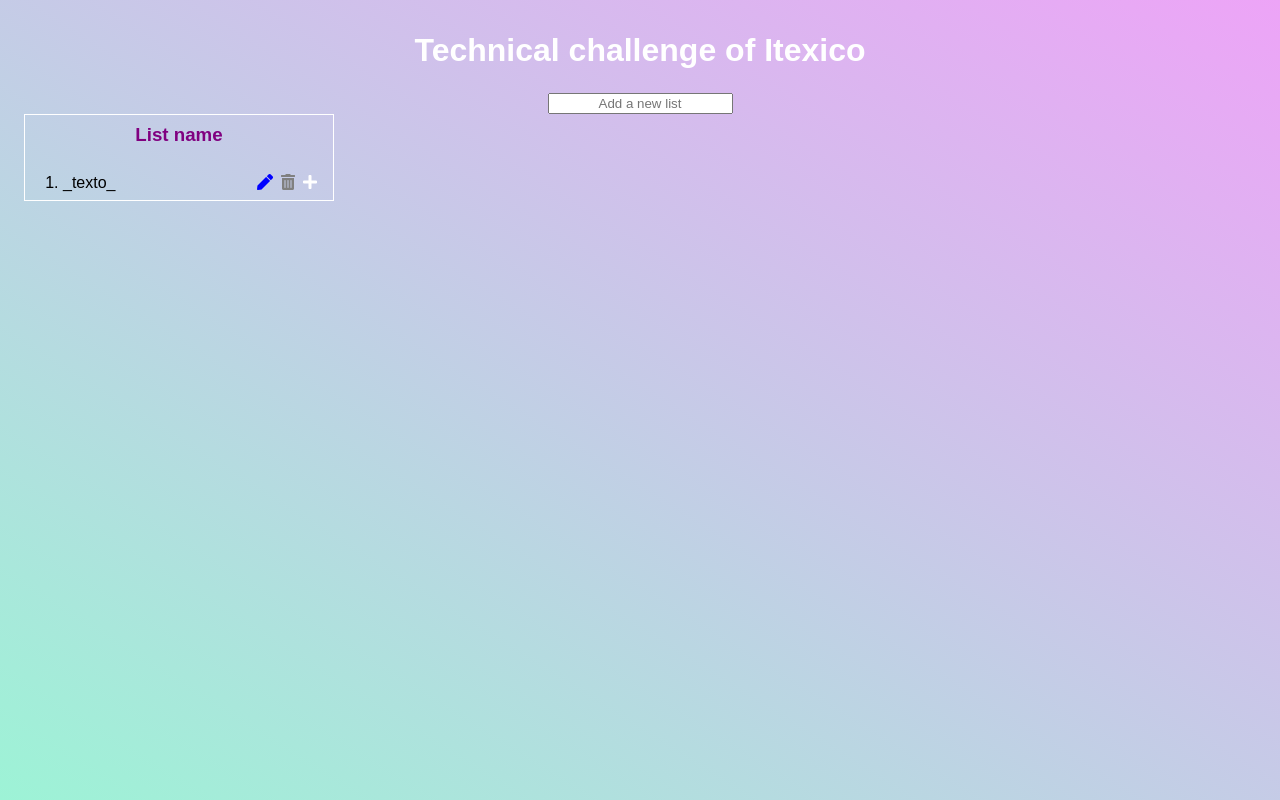
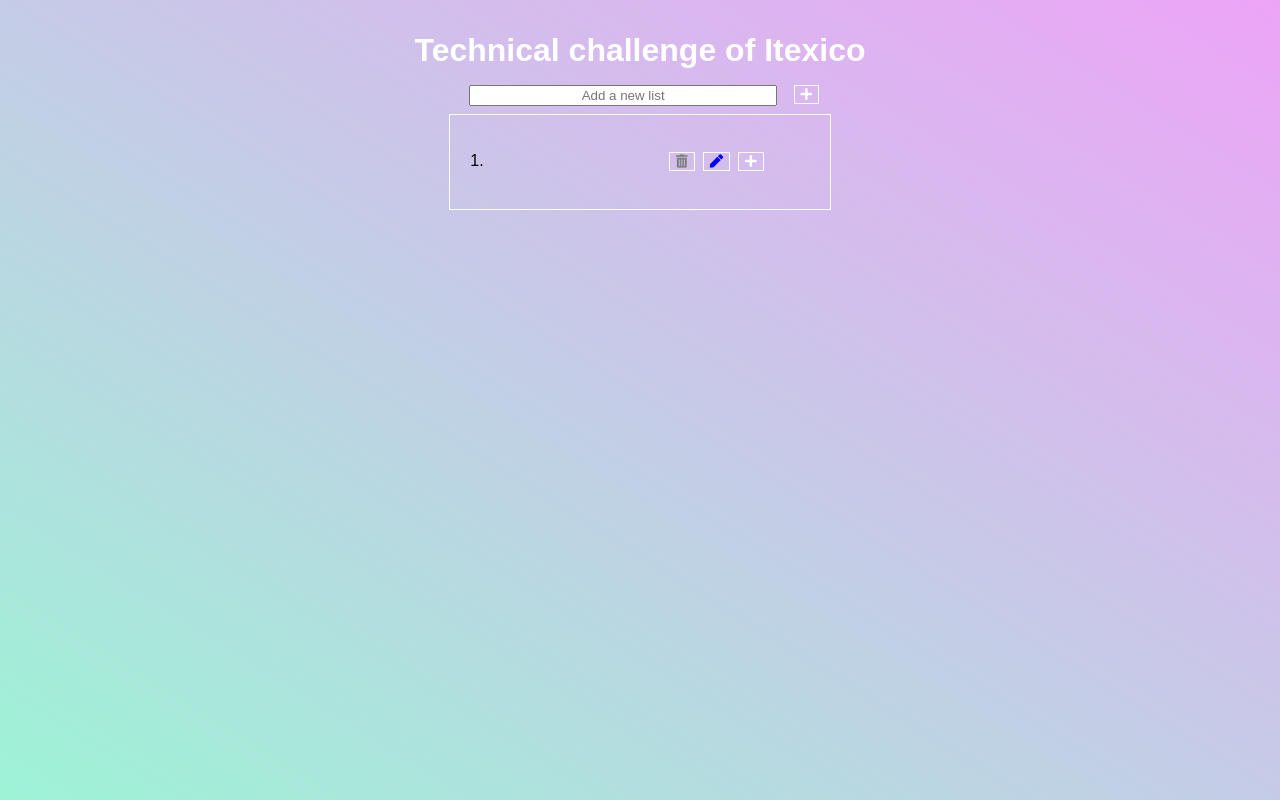
Before and after one commit to itexico/interview-codingchallenge-fsjs, a React (Create React App) app: page / in a window 1280 px wide. Built offline with nearby package versions, Linux system fonts and the light colour scheme; the HTML template or start-up script is replaced by a standard one.

Commit message:
adding the favicon on the website; make changes in the style of the general app; try to create the functionality in App.js; create buttons' components: add, delete and edit; changes the architecture of Item's component; try to adding the props on List's component

```diff
--- a/public/index.html
+++ b/public/index.html
@@ -3,8 +3,8 @@
   <head>
     <meta charset="utf-8">
     <meta name="viewport" content="width=device-width, initial-scale=1, shrink-to-fit=no">
-    <meta name="theme-color" content="#000000">
-    <link rel="shortcut icon" href="favicon.ico" type="image/x-icon">
+    <!--<meta name="theme-color" content="#000000">
+    <link rel="shortcut icon" href="favicon.ico" type="image/x-icon"> -->
     <link rel="stylesheet" href="https://use.fontawesome.com/releases/v5.3.1/css/all.css" integrity="sha384-mzrmE5qonljUremFsqc01SB46JvROS7bZs3IO2EmfFsd15uHvIt+Y8vEf7N7fWAU" crossorigin="anonymous">
     <title> Todo List ~ Luly </title>
   </head>
--- a/src/App.css
+++ b/src/App.css
@@ -18,17 +18,32 @@
 .container-lists {
     flex: 2;
     padding: .5em;
+    display: flex;
+    flex-flow: row wrap;
+    justify-content: space-around;
+}
+
+.div-input-add {
+    width: 30%;
+    align-self: center;
 }
 
 input {
     text-align: center;
+    flex: 0;
+    width: 80%;
+    align-self: center;
 }
 
 /* ***** LIST ***** */
 .List {
-    height: auto;
-    width: 25%;
+    max-height: auto;
+    height: 6em;
+    width: 31%;
     border: 1px solid white;
+    flex-direction: column;
+    box-sizing: border-box;
+    flex-wrap: wrap;
 }
 
 h3 {
@@ -45,6 +60,7 @@
     margin: 0;
     padding-left: 25px;
     box-sizing: border-box;
+    display: flex;
 }
 
 /* ***** ITEMS ***** */
@@ -52,12 +68,25 @@
     text-align: left;
     margin-left: 5px;
     margin-top: 10px;
+    align-items: baseline;
 }
 
-.item > i {
+.input-item {
+    width: 35%;
+    max-width: 50%;
+    height: auto;
+    background-color: transparent;
+    border: none;
+    flex: 1;
+    margin: 0;
+}
+
+.btn {
     float: right;
     margin-right: 8px;
-    cursor: pointer;
+    background-color: transparent;
+    border: 1px solid white;
+    flex: 0;
 }
 
 .fa-pen {
@@ -70,4 +99,5 @@
 
 .fa-plus {
     color: white;
+    margin-right: 0;
 }
--- a/src/App.js
+++ b/src/App.js
@@ -1,15 +1,53 @@
 import React, { Component } from 'react';
 import List from './components/List';
+import BtnAdd from '../src/components/ButtonAdd';
 import './App.css';
 
-class App extends Component {
+class App extends React.Component {
+  constructor(props){
+    super(props);
+
+    this.state = {
+      data: [],
+      text: ''
+    };
+
+    this.handleChange = this.handleChange.bind(this);
+    this.handleSubmit = this.handleSubmit.bind(this);
+  }
+
+  handleChange(e) {
+    this.setState({ text: e.target.value });
+  }
+
+  handleSubmit(e) {
+    e.preventDefault();
+    if (!this.state.text.length) {
+      return;
+    }
+    const newList = {
+      text: this.state.text,
+      id: this.state.text.length
+    };
+    this.setState(state => ({
+      data: state.data.push(newList),
+      text: ''
+    }));
+  }
+
   render() {
     return (
       <div className="App">
         <h1> Technical challenge of Itexico </h1>
+        <div className="div-input-add" onSubmit={this.handleSubmit}>
+          <input type="text" placeholder="Add a new list"
+            onChange={this.handleChange}
+            data={this.state.text}
+          />
+          <BtnAdd type="submit" onSubmit={this.handleSubmit}/>
+        </div>
         <section className="container-lists">
-          <input type="text" placeholder="Add a new list"></input>
-          <List/>
+          <List data={this.state.data}/>
         </section>
       </div>
     );
--- /dev/null
+++ b/src/components/ButtonAdd.js
@@ -0,0 +1,14 @@
+import React from 'react';
+import '../App.css';
+
+class BtnAdd extends React.Component{
+    render() {
+        return (
+            <button className="btn" type="button">
+                <i className="fas fa-plus"></i>
+            </button>
+        );
+    }
+};
+
+export default BtnAdd;
--- /dev/null
+++ b/src/components/ButtonDelete.js
@@ -0,0 +1,14 @@
+import React from 'react';
+import '../App.css';
+
+class BtnDelete extends React.Component{
+    render() {
+        return (
+            <button className="btn" type="button">
+                <i className="fas fa-trash-alt"></i>
+            </button>
+        );
+    }
+};
+
+export default BtnDelete;
--- /dev/null
+++ b/src/components/ButtonEdit.js
@@ -0,0 +1,14 @@
+import React from 'react';
+import '../App.css';
+
+class BtnEdit extends React.Component{
+    render() {
+        return (
+            <button className="btn" type="button">
+                <i className="fas fa-pen"></i>
+            </button>
+        );
+    }
+};
+
+export default BtnEdit;
--- a/src/components/Items.js
+++ b/src/components/Items.js
@@ -1,13 +1,17 @@
 import React from 'react';
+import BtnDelete from './ButtonDelete';
+import BtnAdd from './ButtonAdd';
+import BtnEdit from './ButtonEdit';
 import '../App.css';
 
 class Items extends React.Component {
     render() {
         return (
-            <li className="item"> _texto_
-                <i className="fas fa-plus"></i>
-                <i className="fas fa-trash-alt"></i>
-                <i className="fas fa-pen"></i>
+            <li className="item">
+                <input type="text" className="input-item"/>
+                <BtnAdd />
+                <BtnEdit/>
+                <BtnDelete/>
             </li>
         );
     }
--- a/src/components/List.js
+++ b/src/components/List.js
@@ -6,7 +6,7 @@
     render() {
         return (
             <div className="List">
-                <h3> List name </h3>
+                <h3> {this.props.data} </h3>
                 <div className="container-items">
                     <ol>
                         <Items/>
```
Also changed, not shown: 2 other files (tests, documents, lock files or other folders).
